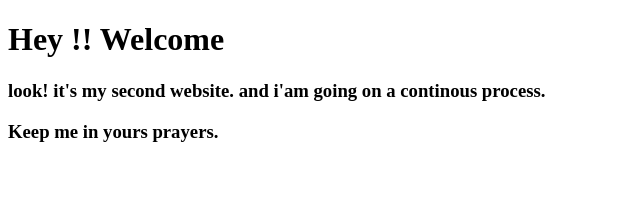
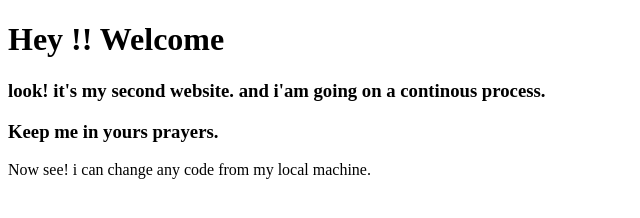
Before and after one commit to programmerafsan/my-second-website, a plain HTML site: page index.html in a window 1280 px wide. Shown: the whole page, without its empty margins (0-640 px from the left). Drawn offline with Linux system fonts and the light colour scheme.

Commit message:
learned changes

```diff
--- a/index.html
+++ b/index.html
@@ -10,5 +10,6 @@
     <h1>Hey !! Welcome</h1>
     <h3>look! it's my second website. and i'am going on a continous process.</h3>
     <h3>Keep me in yours prayers.</h3>
+    <p>Now see! i can change any code from my local machine.</p>
 </body>
 </html>
```
